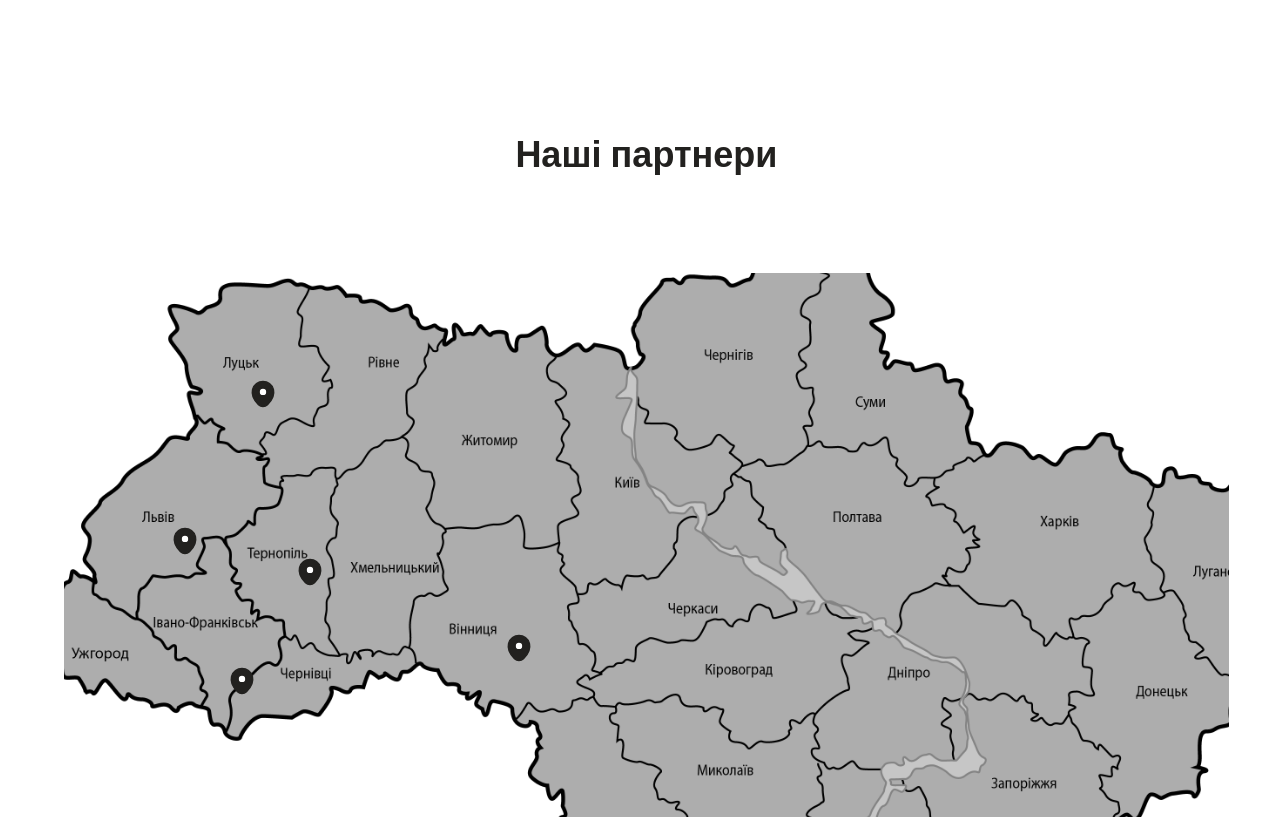
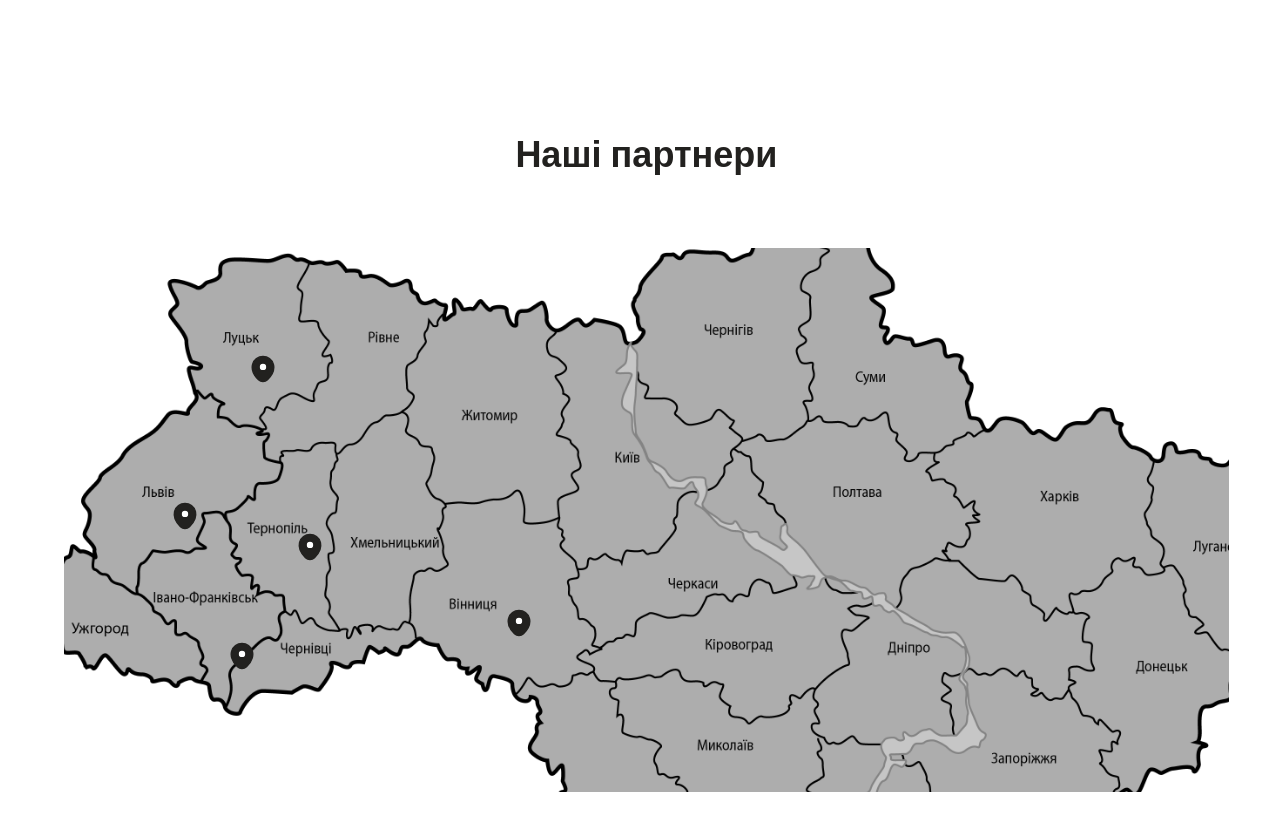
Before and after one commit to onlinestoreteam567/major, a React (Vite) app in the folder client/: page / in a window 1280 px wide. Shown: the part 3660-4479 px from the top of the page. Built offline with nearby package versions, Linux system fonts and the light colour scheme.

Commit message:
Refactored OurPartners component for drag functionality

```diff
--- a/client/src/components/UI/OurPartners/InformationAboutPartner.jsx
+++ b/client/src/components/UI/OurPartners/InformationAboutPartner.jsx
@@ -5,7 +5,7 @@ const InformationAboutPartner = ({ informationAboutPartner, setPartnerInteractio
     clearTimeout();
     setPartnerInteractionState((prev) => ({ ...prev, closeAnimation: true, activePartner: null }));
     setTimeout(() => {
-      setPartnerInteractionState((prev) => ({ ...prev, showInformationAboutPartner: false }));
+      setPartnerInteractionState((prev) => ({ ...prev, showInformationAboutPartner: true }));
     }, 500);
   };
 
--- /dev/null
+++ b/client/src/components/UI/OurPartners/MapWithPoints.jsx
@@ -0,0 +1,87 @@
+import React, { useState, useRef, useEffect } from 'react';
+import cl from './index.module.scss';
+import map from '../../../assets/png/ourPartners/map.png';
+import point from '../../../assets/svg/ourPartners/point.svg';
+
+const MapWithPoints = ({ partnerData, onPointClick }) => {
+  const [dragState, setDragState] = useState({
+    isDragging: false,
+    startX: 0,
+    startY: 0,
+    scrollLeft: 0,
+    scrollTop: 0,
+  });
+
+  const imageContainerRef = useRef(null);
+
+  const handleMouseDown = (e) => {
+    if (imageContainerRef.current) {
+      setDragState({
+        isDragging: true,
+        startX: e.pageX - imageContainerRef.current.offsetLeft,
+        startY: e.pageY - imageContainerRef.current.offsetTop,
+        scrollLeft: imageContainerRef.current.scrollLeft,
+        scrollTop: imageContainerRef.current.scrollTop,
+      });
+    }
+  };
+
+  const handleMouseLeave = () => {
+    setDragState((prevState) => ({ ...prevState, isDragging: false }));
+  };
+
+  const handleMouseUp = () => {
+    setDragState((prevState) => ({ ...prevState, isDragging: false }));
+  };
+
+  const handleMouseMove = (e) => {
+    if (!dragState.isDragging || !imageContainerRef.current) return;
+    e.preventDefault();
+    const x = e.pageX - imageContainerRef.current.offsetLeft;
+    const y = e.pageY - imageContainerRef.current.offsetTop;
+    // Change number for change speed
+    const walkX = (x - dragState.startX) * 1;
+    const walkY = (y - dragState.startY) * 1;
+    imageContainerRef.current.scrollLeft = dragState.scrollLeft - walkX;
+    imageContainerRef.current.scrollTop = dragState.scrollTop - walkY;
+  };
+
+  // UseEffect for the initial centering of the map
+  useEffect(() => {
+    const timeoutId = setTimeout(() => {
+      if (imageContainerRef.current) {
+        const container = imageContainerRef.current;
+        const scrollToY = container.scrollHeight / 2.47 - container.clientHeight / 2;
+        container.scrollTop = scrollToY;
+        const scrollToX = container.scrollWidth / 2 - container.clientWidth / 2;
+        container.scrollLeft = scrollToX;
+      }
+    }, 500);
+    return () => clearTimeout(timeoutId);
+  }, []);
+
+  return (
+    <figure
+      ref={imageContainerRef}
+      onMouseDown={handleMouseDown}
+      onMouseLeave={handleMouseLeave}
+      onMouseUp={handleMouseUp}
+      onMouseMove={handleMouseMove}
+      className={cl.mapContainer}
+    >
+      <img src={map} alt="Map" onDragStart={(e) => e.preventDefault()} />
+      {partnerData.map((partner) => (
+        <img
+          key={partner.className}
+          className={`${cl.point} ${cl[partner.className]}`}
+          src={point}
+          alt={partner.title}
+          onClick={() => onPointClick(partner.className)}
+          onDragStart={(e) => e.preventDefault()}
+        />
+      ))}
+    </figure>
+  );
+};
+
+export default MapWithPoints;
--- a/client/src/components/UI/OurPartners/OurPartners.jsx
+++ b/client/src/components/UI/OurPartners/OurPartners.jsx
@@ -1,12 +1,10 @@
+import { useState } from 'react';
 import cl from './index.module.scss';
-import map from '../../../assets/png/ourPartners/map.png';
-import point from '../../../assets/svg/ourPartners/point.svg';
-import { useState, useEffect, useRef } from 'react';
+import MapWithPoints from './MapWithPoints';
 import InformationAboutPartner from './InformationAboutPartner';
 import partnerData from './partnerData';
 
 const OurPartners = () => {
-  // TODO Create responsive design
   const [partnerInteractionState, setPartnerInteractionState] = useState({
     showInformationAboutPartner: false,
     closeAnimation: true,
@@ -22,29 +20,12 @@ const OurPartners = () => {
     googleMapAdress: '',
   });
 
-  const imageContainerRef = useRef(null);
-
-  useEffect(() => {
-    const timeoutId = setTimeout(() => {
-      if (imageContainerRef.current) {
-        const container = imageContainerRef.current;
-        const scrollToY = container.scrollHeight / 2.47 - container.clientHeight / 2;
-        container.scrollTop = scrollToY;
-        const scrollToX = container.scrollWidth / 2 - container.clientWidth / 2;
-        container.scrollLeft = scrollToX;
-      }
-    }, 500);
-
-    return () => clearTimeout(timeoutId);
-  }, []);
-
   const handlePointClick = (className) => {
-    if (partnerInteractionState.clickLocked) return; // Prevent multiple clicks
+    if (partnerInteractionState.clickLocked) return;
     setPartnerInteractionState((prevState) => ({ ...prevState, clickLocked: true }));
     const partner = partnerData.find((p) => p.className === className);
 
     if (partner) {
-      clearTimeout();
       if (className === partnerInteractionState.activePartner) {
         setPartnerInteractionState((prevState) => ({ ...prevState, closeAnimation: true }));
         setTimeout(() => {
@@ -56,9 +37,16 @@ const OurPartners = () => {
           }));
         }, 500);
       } else {
-        setPartnerInteractionState((prevState) => ({ ...prevState, closeAnimation: false, activePartner: className }));
+        setPartnerInteractionState((prevState) => ({
+          ...prevState,
+          closeAnimation: false,
+          activePartner: className,
+        }));
         setInformationAboutPartner(partner);
-        setPartnerInteractionState((prevState) => ({ ...prevState, showInformationAboutPartner: true }));
+        setPartnerInteractionState((prevState) => ({
+          ...prevState,
+          showInformationAboutPartner: true,
+        }));
         setTimeout(() => {
           setPartnerInteractionState((prevState) => ({ ...prevState, clickLocked: false }));
         }, 500);
@@ -69,19 +57,7 @@ const OurPartners = () => {
   return (
     <section className={`${cl.ourPartnersWrapper} ${partnerInteractionState.closeAnimation ? cl.closeAnimation : ''}`}>
       <h2>Наші партнери</h2>
-      <figure ref={imageContainerRef}>
-        <img src={map} alt="" />
-
-        {partnerData.map((partner) => (
-          <img
-            key={partner.className}
-            className={`${cl.point} ${cl[partner.className]}`}
-            src={point}
-            alt={partner.title}
-            onClick={() => handlePointClick(partner.className)}
-          />
-        ))}
-      </figure>
+      <MapWithPoints partnerData={partnerData} onPointClick={handlePointClick} />
       {partnerInteractionState.showInformationAboutPartner && (
         <InformationAboutPartner
           setPartnerInteractionState={setPartnerInteractionState}
--- a/client/src/components/UI/OurPartners/index.module.scss
+++ b/client/src/components/UI/OurPartners/index.module.scss
@@ -1,6 +1,7 @@
 @import '../../../styles/mixins.scss';
 
 .ourPartnersWrapper {
+  user-select: none;
   @include flex(column, center, center);
   margin-top: 200px;
   position: relative;
@@ -18,11 +19,15 @@
   }
 
   figure {
-    margin-top: 100px;
+    margin-top: 75px;
     height: 68vh;
-    overflow: auto;
     position: relative;
-    touch-action: pan-y;
+    overflow: hidden;
+    cursor: grab;
+
+    &:active {
+      cursor: grabbing;
+    }
 
     img:first-of-type {
       width: 110%;
@@ -62,7 +67,7 @@
   }
 
   aside {
-    @include HeightWidth(590px, 388px);
+    @include HeightWidth(553px, 388px);
     @include flex(column, null, start);
     box-sizing: border-box;
     padding: 107px 0 0 40px;
@@ -71,8 +76,8 @@
     font-family: $font-main;
     color: $text-color-light;
     position: absolute;
-    top: 12%;
-    right: 14%;
+    top: 15.5%;
+    right: 4%;
     animation: showInformationAboutPartners 0.5s;
 
     h3 {
```
